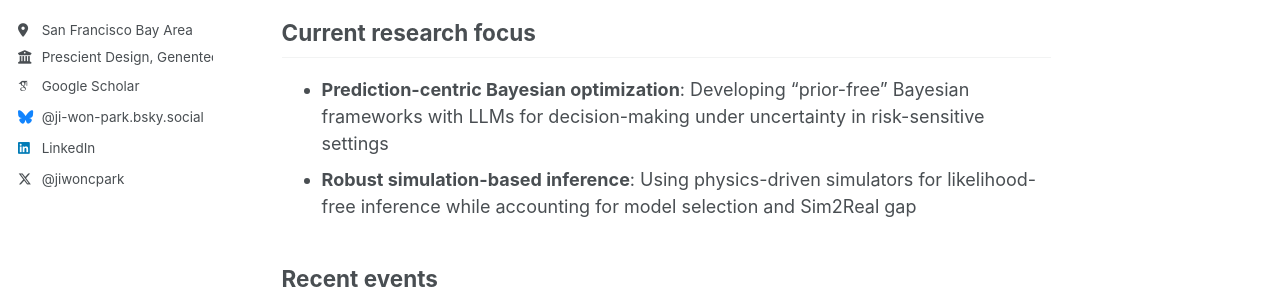
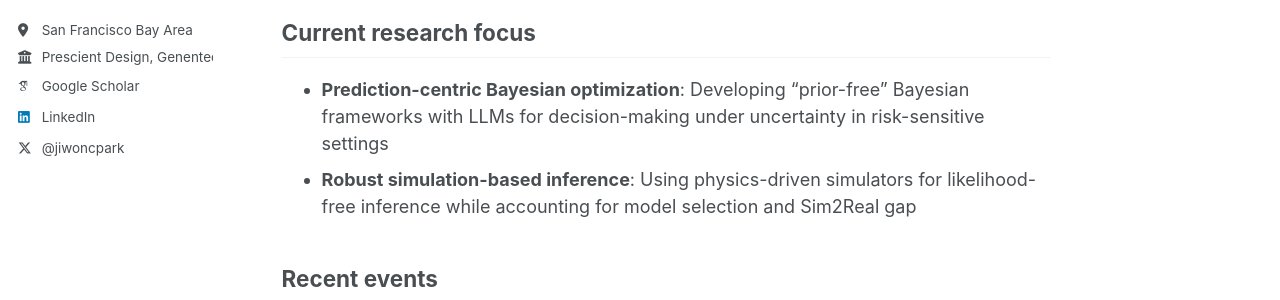
Before and after one commit to jiwoncpark/jiwoncpark.github.io, a Jekyll site: the page built from _pages/about.md, in a window 1280 px wide. Shown: the part 363-663 px from the top of the page. Built offline with Jekyll 4.4.1, drawn with Linux system fonts in a browser that asks for light colours; some web fonts are replaced.

Commit message:
Clean up

```diff
--- a/_config.yml
+++ b/_config.yml
@@ -49,7 +49,7 @@ author:
   stackoverflow    : # User number or user number and name (i.e., use "1" or "1/jeff-atwood")
 
   # Social media
-  bluesky          : "ji-won-park.bsky.social" # Replace this with you Bluesky username
+  bluesky          : # "ji-won-park.bsky.social" # Replace this with you Bluesky username
   facebook         : # Username
   flickr           : # Username
   foursquare       : # Username
```
